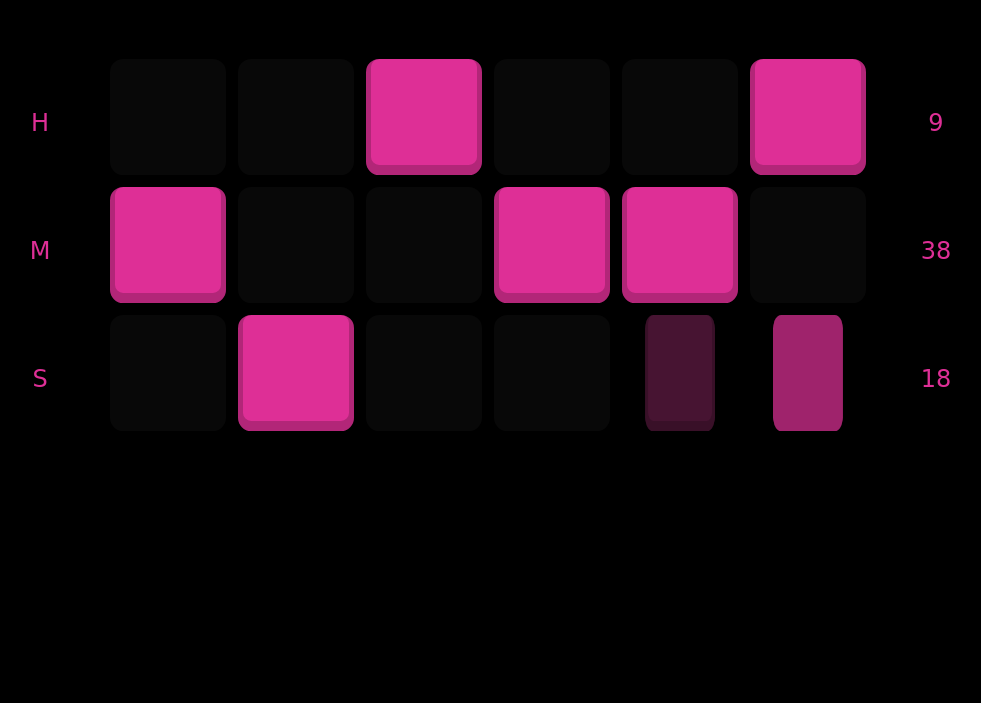
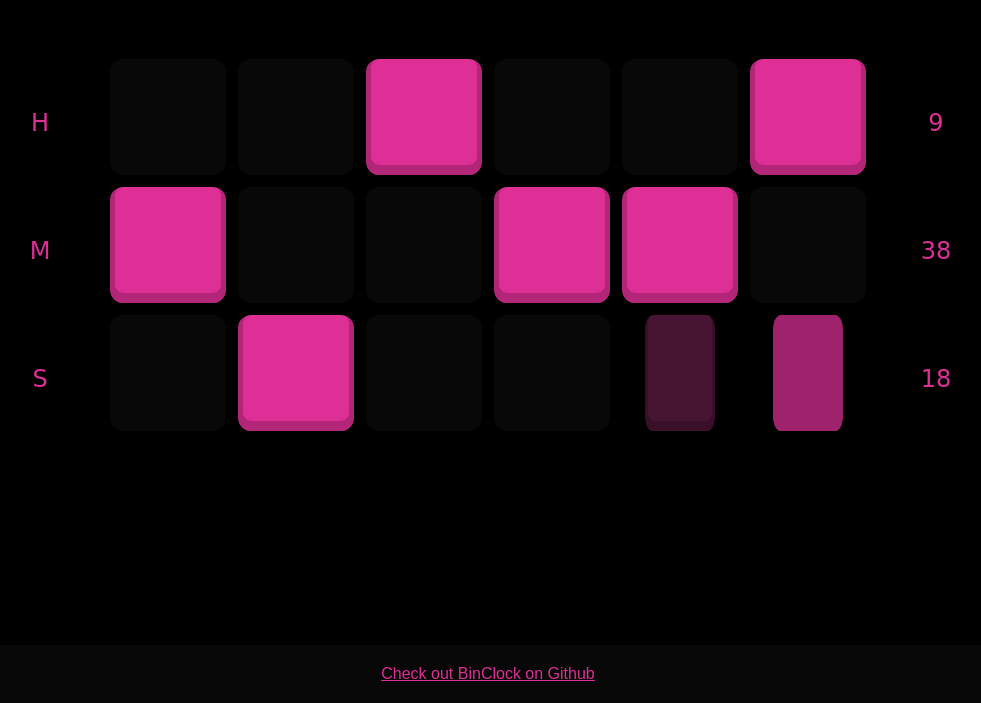
Before and after one commit to chromawoods/BinClock, a plain HTML site: page demo/index.html in a window 1280 px wide. Shown: the part 97-800 px from the top of the page, without its empty margins (152-1133 px from the left). Drawn offline with Linux system fonts and the light colour scheme; a web font is replaced by a local one.

Commit message:
Added demo page footer

```diff
--- a/demo/index.html
+++ b/demo/index.html
@@ -17,7 +17,7 @@
   </header>
   <time id="binclock" class="binclock-container"></time>
   <footer class="footer">
-
+    <a href="https://github.com/chromawoods/BinClock">Check out BinClock on Github</a>
   </footer>
   <script>
     binClock('binclock');
--- a/demo/style.css
+++ b/demo/style.css
@@ -3,10 +3,13 @@
 }
 
 html, body {
+  font-family: sans-serif;
   height: 100%;
 }
 
 body {
+  display: flex;
+  flex-direction: column;
   margin: 0;
   background-color: #000;
 }
@@ -36,6 +39,7 @@ body {
 }
 
 .binclock-container {
+  flex-grow: 1;
   display: block;
   margin-top: 2vw;
 }
@@ -77,6 +81,13 @@ body {
 }
 
 .binclock-decimal,
-.binclock-label {
+.binclock-label,
+.footer a {
   color: #de2f96;
 }
+
+.footer {
+  padding: 20px;
+  text-align: center;
+  background-color: #080808;
+}
```
